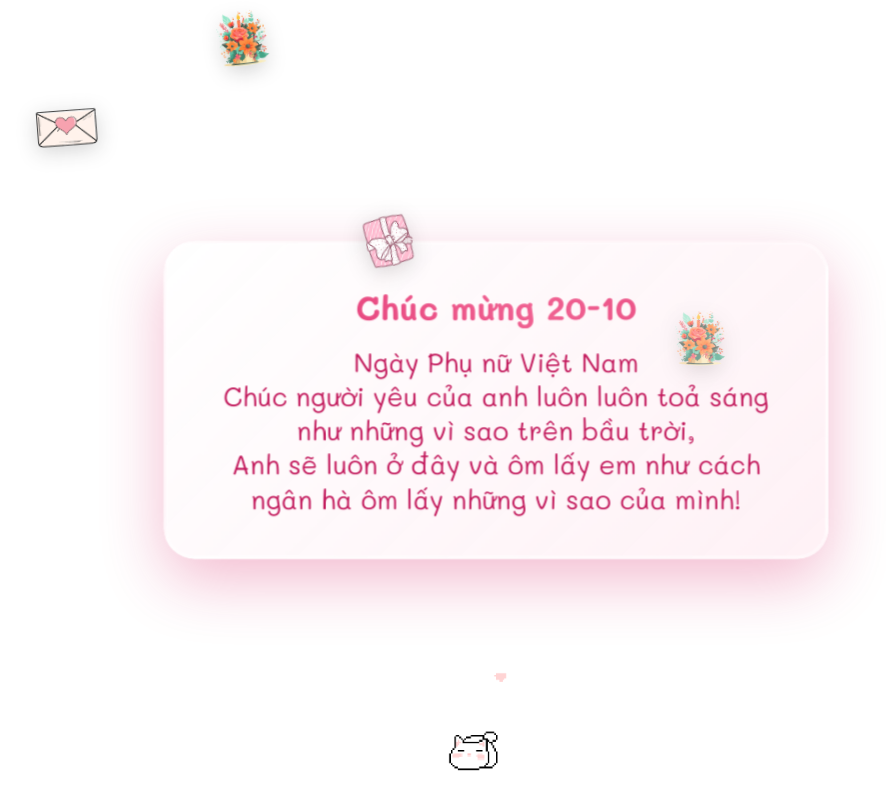
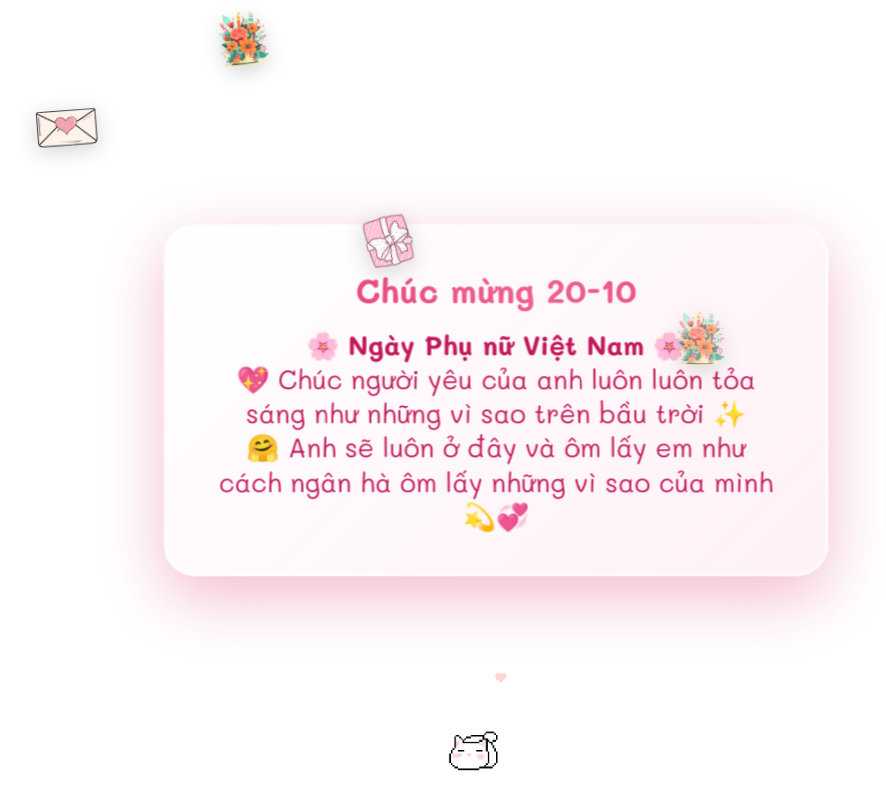
Before and after one commit to HoangNguyetHa0310/20t10v1, a plain HTML site: page index.html in a window 1280 px wide. Shown: the whole page, without its empty margins (144-1030 px from the left). Drawn offline with Linux system fonts and the light colour scheme.

Commit message:
Update icon

```diff
--- a/index.html
+++ b/index.html
@@ -367,9 +367,9 @@
     <div class="center-message">
         <strong>Chúc mừng 20-10</strong> <!--Sửa tiêu đề chúc mừng ở đây-->
         <span id="centerText">
-            Ngày Phụ nữ Việt Nam<br> <!-- Sử lời nhắn hiển thị đầu ở đây-->
-            Chúc người yêu của anh luôn luôn toả sáng như những vì sao trên bầu trời,<br>
-            Anh sẽ luôn ở đây và ôm lấy em như cách ngân hà ôm lấy những vì sao của mình!
+            🌸 <b>Ngày Phụ nữ Việt Nam</b> 🌸<br>
+            💖 Chúc người yêu của anh luôn luôn tỏa sáng như những vì sao trên bầu trời ✨<br>
+            🤗 Anh sẽ luôn ở đây và ôm lấy em như cách ngân hà ôm lấy những vì sao của mình 💫💞
         </span>
     </div>
 
```
